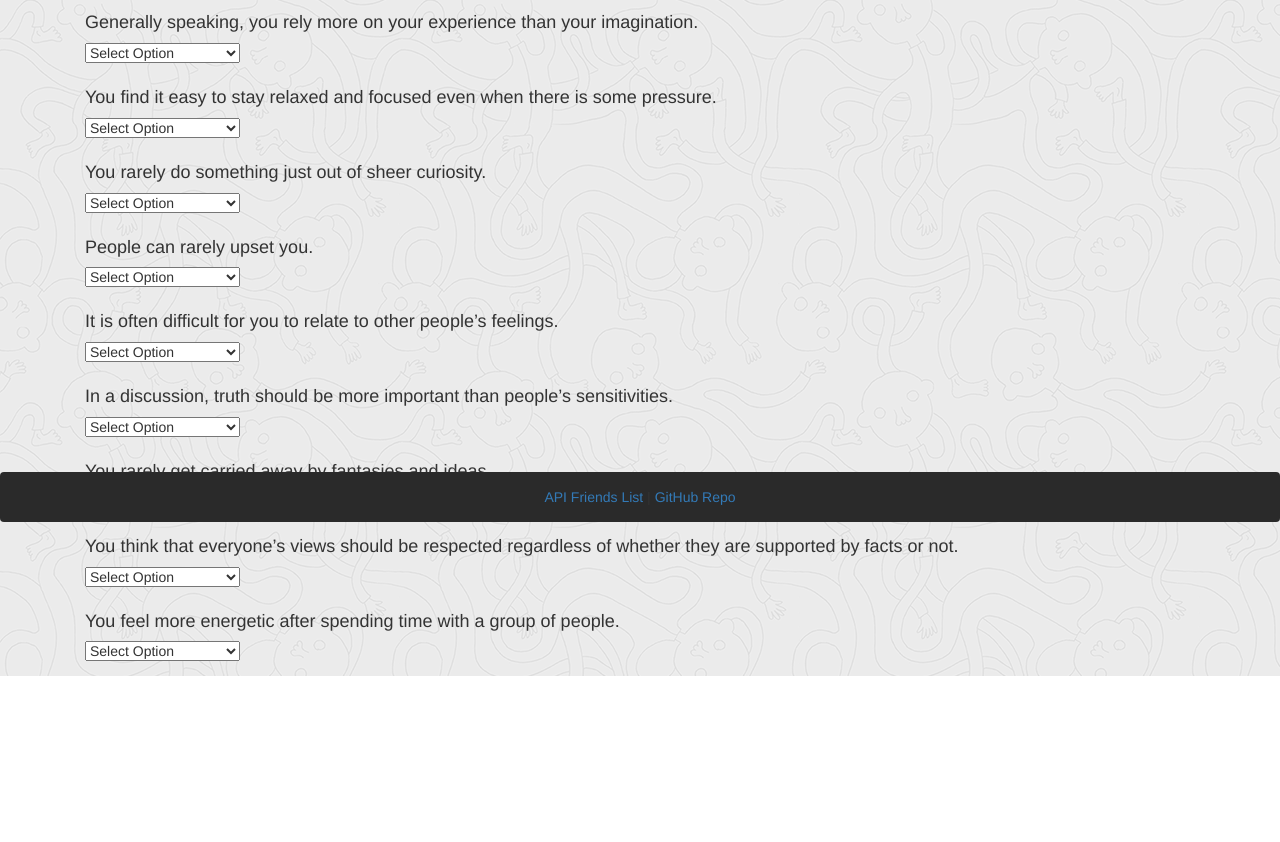
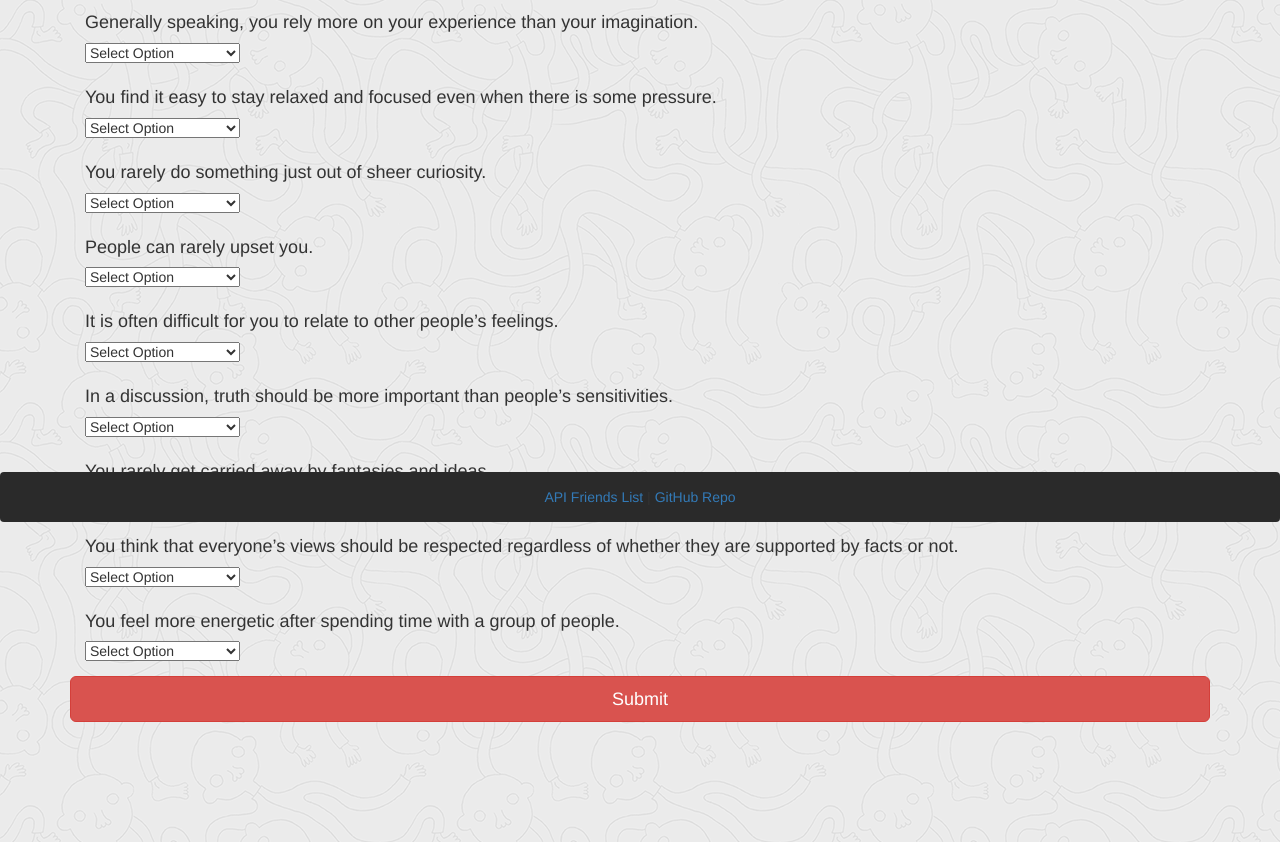
Before and after one commit to lryoung9/FriendFinder, a plain HTML site: page app/public/survey.html in a window 1280 px wide. Shown: the part 278-1120 px from the top of the page. Before the commit the page ends 954 px from the top, so only its background shows below. Drawn offline with nearby package versions, Linux system fonts and the light colour scheme; files whose address does not match are found by name.

```diff
--- a/app/public/survey.html
+++ b/app/public/survey.html
@@ -162,6 +162,15 @@
         </select>
       </div>
 
+      <!-- Submit button -->
+			<button type="submit" class="btn btn-danger btn-lg btn-block">Submit</button>
+			<br>
+			<br>
+			<br>
+			<br>
+			<br>
+			<br>
+
 		</div>
 
 	</div>
```
Also changed, not shown: 1 other file.
